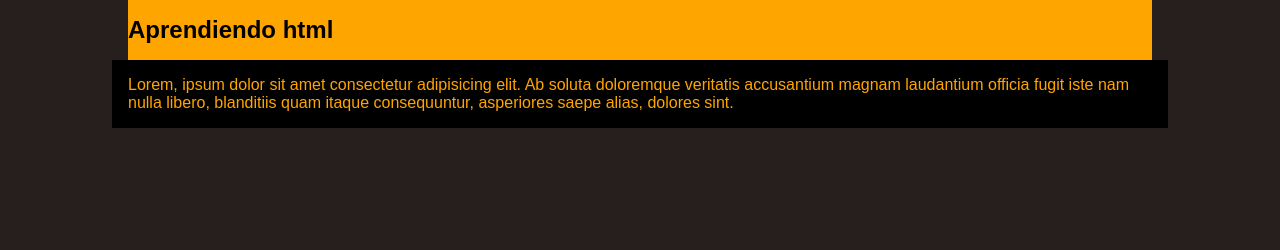
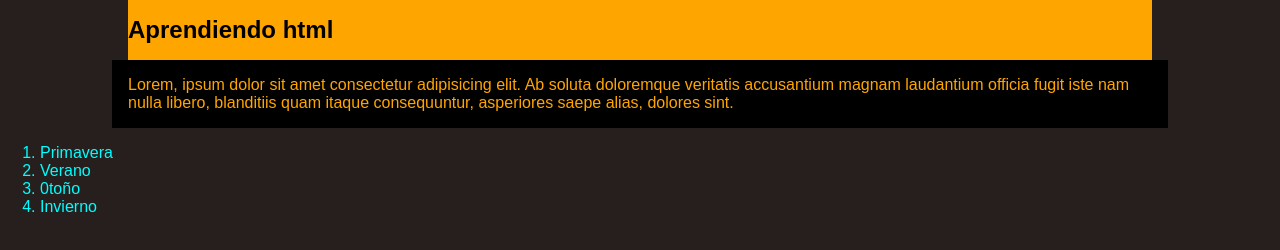
Before and after one commit to Merci4dev/repo-demo, a plain HTML site: page index.html in a window 1280 px wide. Drawn offline with Linux system fonts and the light colour scheme; a script that the page names is missing.

Commit message:
estacines added

```diff
--- a/index.html
+++ b/index.html
@@ -13,6 +13,13 @@
 
     <p>Lorem, ipsum dolor sit amet consectetur adipisicing elit. Ab soluta doloremque veritatis accusantium magnam laudantium officia fugit iste nam nulla libero, blanditiis quam itaque consequuntur, asperiores saepe alias, dolores sint.</p>
 
+    <ol>
+        <li>Primavera</li>
+        <li>Verano</li>
+        <li>0toño</li>
+        <li>Invierno</li>
+    </ol>
+
     <script src="./index.js"></script>
 </body>
 </html>
```
Also changed, not shown: 1 other file.
